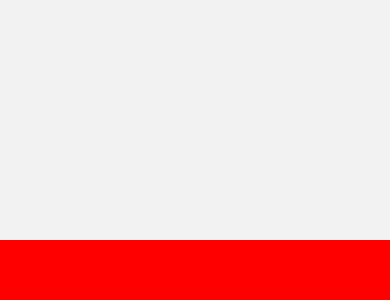
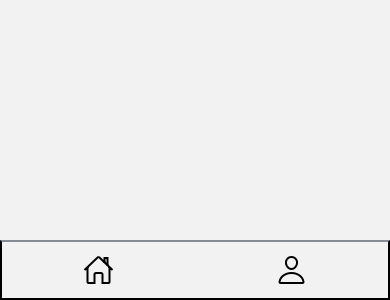
Before and after one commit to RyanBasque/accessible-meal, a React Native app: screen /home in a window 390 px wide. Shown: the part 544-844 px from the top of the page. Built offline with nearby package versions, Linux system fonts and the light colour scheme.

Commit message:
feat: add icons

```diff
--- a/src/components/navigator.js
+++ b/src/components/navigator.js
@@ -1,10 +1,16 @@
-import { View, StyleSheet } from "react-native";
+import { View, StyleSheet, TouchableOpacity } from "react-native";
+import Ionicons from '@expo/vector-icons/Ionicons'
 
 const Navigator = ({ navigation }) => {
 
     return (
         <View style={styles.container}>
-
+            <TouchableOpacity onPress={() => navigation.navigate('home')}>
+                <Ionicons name="home-outline" size={32} color="black" />
+            </TouchableOpacity>
+            <TouchableOpacity onPress={() => navigation.navigate('user')}>
+                <Ionicons name="person-outline" size={32} color="black" />
+            </TouchableOpacity>
         </View>
     );
 };
@@ -15,9 +21,12 @@ const styles = StyleSheet.create({
     container: {
         height: 60,
         width: '100%',
-        backgroundColor: 'red',
+        borderWidth: 2,
+        borderTopColor: '#868b95',
         position: 'absolute',
         bottom: 0,
         justifyContent: 'space-around',
+        alignItems: 'center',
+        flexDirection: 'row',
     }
 });
```
